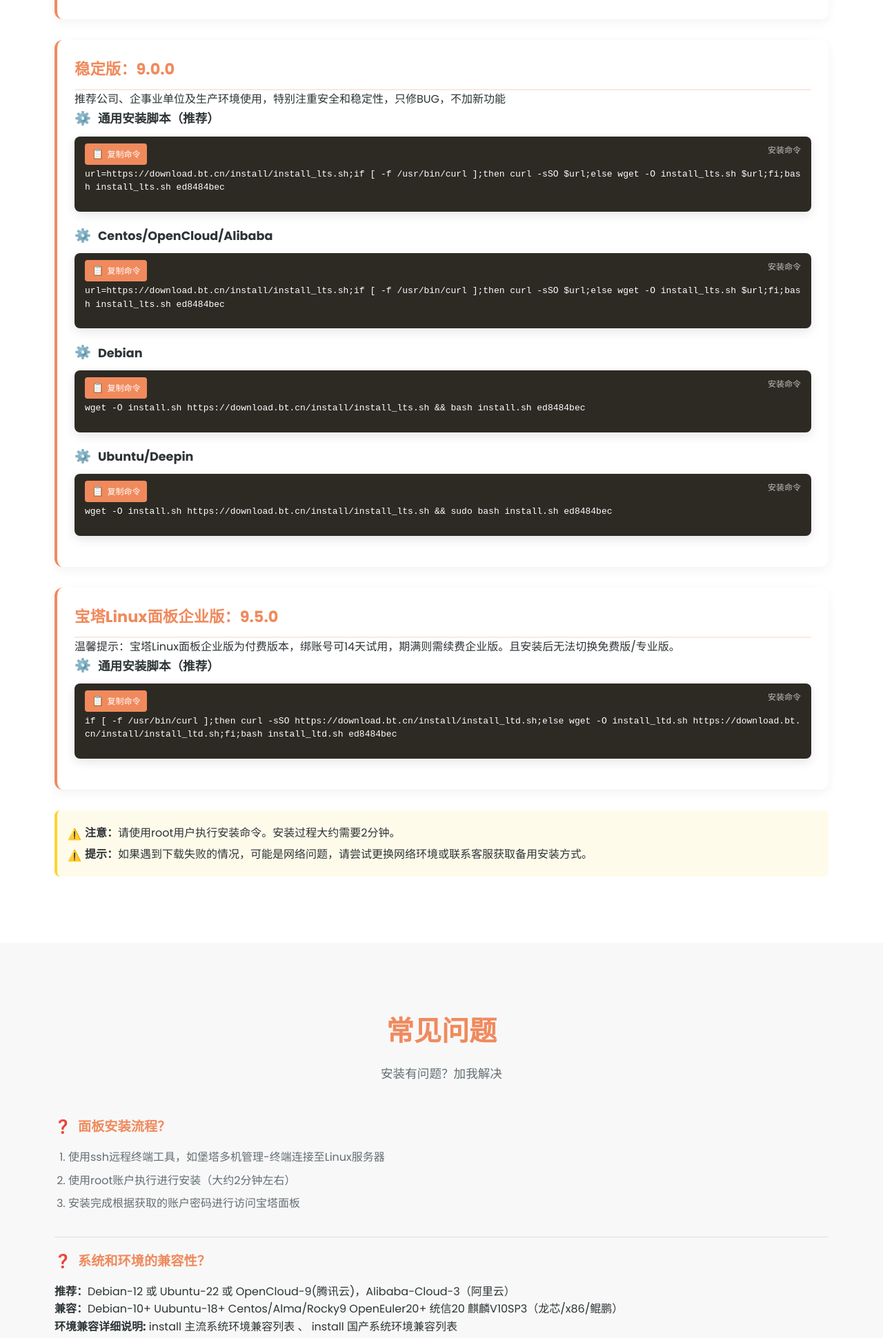
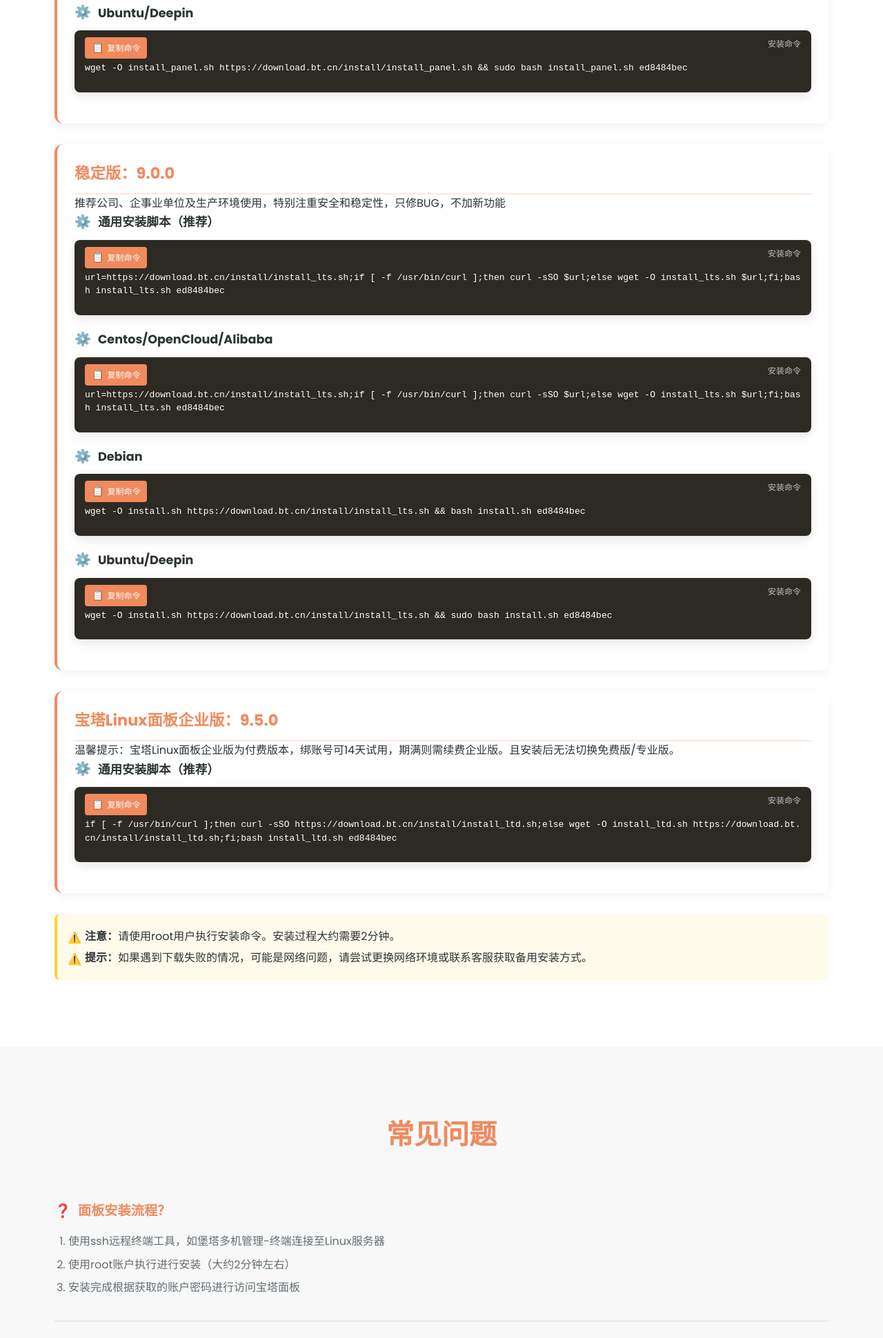
Before and after one commit to Huan-Starvm/ANKI-Theme-of-IDCsmart, a plain HTML site: page bt.html in a window 1280 px wide. Shown: the part 2899-4839 px from the top of the page at 69% size. Drawn offline with Linux system fonts and the light colour scheme.

Commit message:
Update bt.html

```diff
--- a/bt.html
+++ b/bt.html
@@ -1074,7 +1074,7 @@ document.addEventListener("DOMContentLoaded", function() {
                     <p>根据您的需求和系统环境，选择合适的安装命令</p>
                 </div>
                 <div class="version-section">
-                    <h3>正式版：9.5.0</h3>
+                    <h3>正式版：9.6.0</h3>
                     <p>推荐安装，已经公测且稳定的版本，每月会更新新功能，推荐使用Debian12系统</p>
                     <div class="install-option">
                         <h4>通用安装脚本（推荐）</h4>
@@ -1098,6 +1098,14 @@ document.addEventListener("DOMContentLoaded", function() {
                             <span class="command-title">安装命令</span>
                             <button class="copy-btn" onclick="copyToClipboard(this)">复制命令</button>
                             <code>wget -O install_panel.sh https://download.bt.cn/install/install_panel.sh && bash install_panel.sh ed8484bec</code>
+                        </div>
+                    </div>
+                    <div class="install-option">
+                        <h4>Ubuntu/Deepin</h4>
+                        <div class="install-command">
+                            <span class="command-title">安装命令</span>
+                            <button class="copy-btn" onclick="copyToClipboard(this)">复制命令</button>
+                            <code>wget -O install_panel.sh https://download.bt.cn/install/install_panel.sh && sudo bash install_panel.sh ed8484bec</code>
                         </div>
                     </div>
                 </div>
@@ -1159,7 +1167,6 @@ document.addEventListener("DOMContentLoaded", function() {
             <div class="container">
                 <div class="section-title">
                     <h2>常见<span>问题</span></h2>
-                    <p>安装有问题？加我解决</p>
                 </div>
                 <div class="faq-item">
                     <h3>面板安装流程？</h3>
@@ -1171,9 +1178,8 @@ document.addEventListener("DOMContentLoaded", function() {
                 </div>
                 <div class="faq-item">
                     <h3>系统和环境的兼容性？</h3>
-                    <p><strong>推荐：</strong>Debian-12 或 Ubuntu-22 或 OpenCloud-9(腾讯云)，Alibaba-Cloud-3（阿里云）</p>
-                    <p><strong>兼容：</strong>Debian-10+ Uubuntu-18+ Centos/Alma/Rocky9 OpenEuler20+ 统信20 麒麟V10SP3（龙芯/x86/鲲鹏）</p>
-                    <p><strong>环境兼容详细说明:</strong> install 主流系统环境兼容列表 、 install 国产系统环境兼容列表</p>
+                    <p><li>推荐：Debian-12 或 Ubuntu-22 或 OpenCloud-9(腾讯云)，Alibaba-Cloud-3（阿里云）</li></p>
+                    <p><li>兼容：Debian-10+ Uubuntu-18+ Centos/Alma/Rocky9 OpenEuler20+ 统信20 麒麟V10SP3（龙芯/x86/鲲鹏）</li></p>
                 </div>
                 <div class="faq-item">
                     <h3>面板安装后无法访问，如何排查？</h3>
@@ -1217,7 +1223,6 @@ document.addEventListener("DOMContentLoaded", function() {
                 <div class="faq-item">
                     <h3>面板提示不是安全连接或私密连接</h3>
                     <p>因早期默认未开启https访问所以没有相关的风险提醒，现面板默认已开启https加密访问、提升安全性。由于采用的是服务器内部本身签发证书，不被公网浏览器信任请参考以下步骤进行加密访问面板</p>
-                    <p><strong>推荐:</strong>安装本地根证书，解决问题："Win系统根证书下载"，"Mac系统根证书下载。"</p>
                 </div>
                 <div class="faq-item">
                     <h3>网络连接失败</h3>
```
